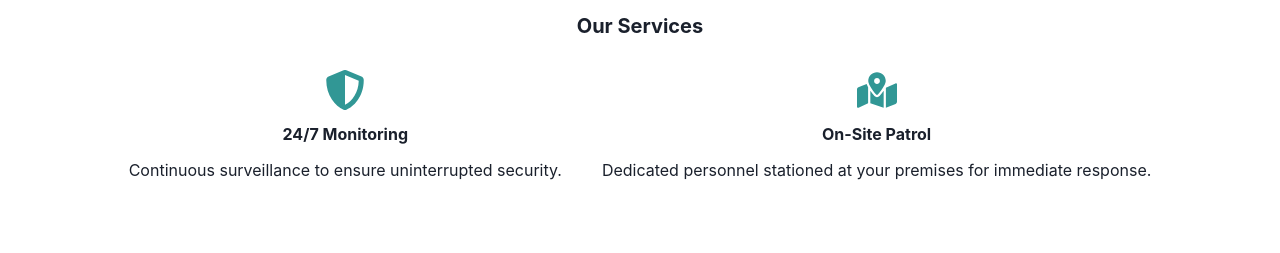
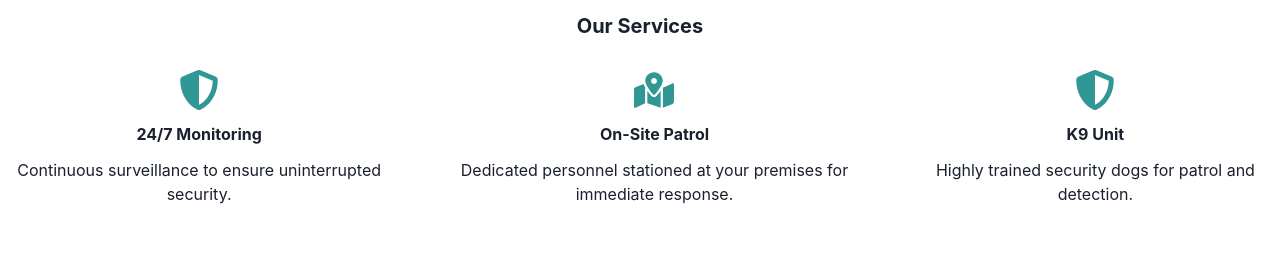
Before and after one commit to GPT-Engineer-App/shield-web, a React (Vite) app: page / in a window 1280 px wide. Shown: the part 699-952 px from the top of the page. Built offline with nearby package versions, Linux system fonts and the light colour scheme.

Commit message:
Added a new service "K9 Unit" to the "Our Services" section on the Index page, including an icon, title, and description.
Prompt: on our services add K9 unit

```diff
--- a/src/pages/Index.jsx
+++ b/src/pages/Index.jsx
@@ -56,6 +56,13 @@ const Index = () => {
                 </Text>
                 <Text textAlign="center">Dedicated personnel stationed at your premises for immediate response.</Text>
               </VStack>
+              <VStack spacing={3}>
+                <Icon as={FaShieldAlt} w={10} h={10} color="teal.500" />
+                <Text fontSize="md" fontWeight="bold">
+                  K9 Unit
+                </Text>
+                <Text textAlign="center">Highly trained security dogs for patrol and detection.</Text>
+              </VStack>
             </HStack>
           </VStack>
         </Box>
```
